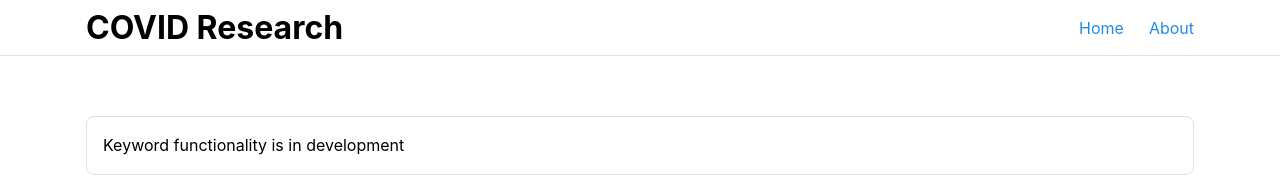
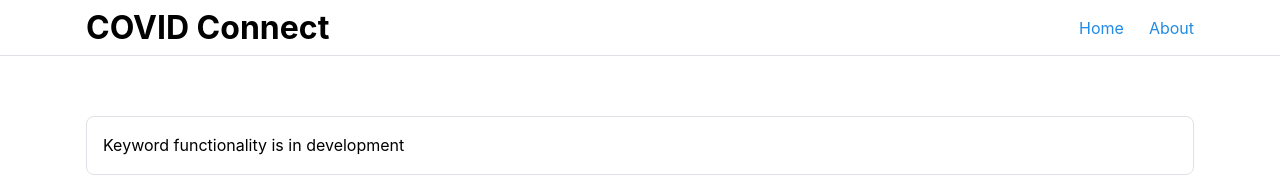
Before and after one commit to createadrln/medical-journals-app-mantine, a React (Vite) app: page /all-keywords in a window 1280 px wide. Shown: the top 177 px of the page. Built offline with nearby package versions, Linux system fonts and the light colour scheme; no server answers.

Commit message:
Site title

```diff
--- a/src/common/components/Header/Header.tsx
+++ b/src/common/components/Header/Header.tsx
@@ -31,7 +31,7 @@ export default function HeaderSimple() {
     <header className={classes.header}>
       <Container size="lg" className={classes.inner}>
         <Anchor c="black" component={Link} to="/" underline="never">
-          <h1>COVID Research</h1>
+          <h1>COVID Connect</h1>
         </Anchor>
         <Group gap={5} visibleFrom="xs">
           {items}
```
